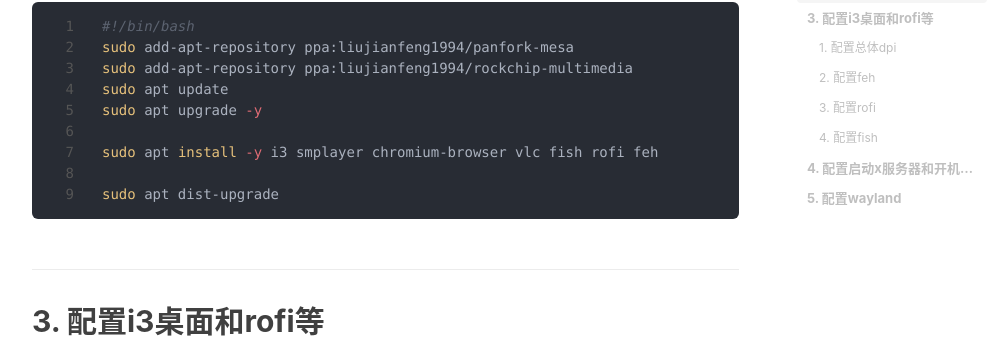
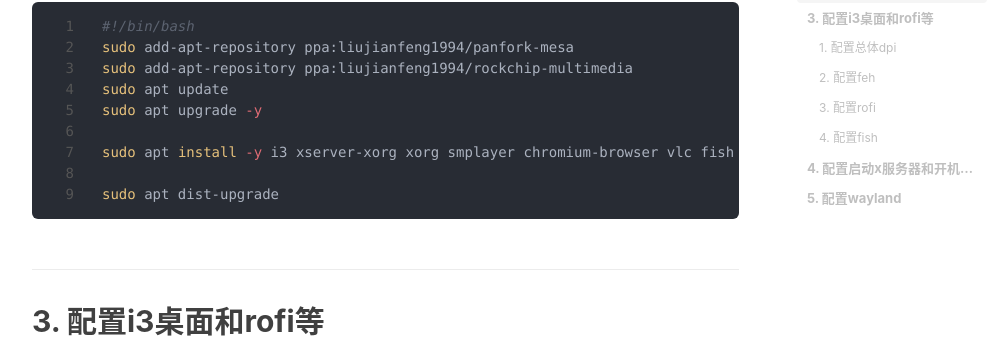
Before and after one commit to Zeknes/zeknes.github.io, a Jekyll site: the page built from _posts/2023-01-26-setup-a-new-orangepi-board.md, in a window 1280 px wide and 900 px high, scrolled down 886 px. Shown: the part 116-454 px from the top of the window, without its empty margins (233-1236 px from the left). Built offline with Jekyll 4.4.1, drawn with Linux system fonts in a browser that asks for light colours; nearby versions of some CDN libraries; comment, search, counter and statistics services are not loaded.

Commit message:
added opi setup tutorial

````diff
--- a/_posts/2023-01-26-setup-a-new-orangepi-board.md
+++ b/_posts/2023-01-26-setup-a-new-orangepi-board.md
@@ -56,7 +56,7 @@ sudo add-apt-repository ppa:liujianfeng1994/rockchip-multimedia
 sudo apt update
 sudo apt upgrade -y
 
-sudo apt install -y i3 smplayer chromium-browser vlc fish rofi feh
+sudo apt install -y i3 xserver-xorg xorg smplayer chromium-browser vlc fish rofi feh
 
 sudo apt dist-upgrade
 ```
````
